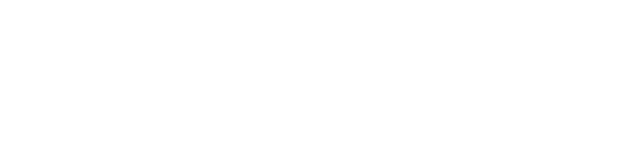
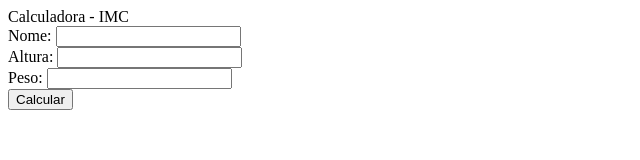
Before and after one commit to emerson-garcao/Calculator-IMC, a plain HTML site: page calculator_IMC/index.html in a window 1280 px wide. Shown: the whole page, without its empty margins (0-640 px from the left). Drawn offline with Linux system fonts and the light colour scheme.

Commit message:
Criação do formulário de preenchimento

```diff
--- a/calculator_IMC/index.html
+++ b/calculator_IMC/index.html
@@ -6,6 +6,24 @@
     <title>Calculator IMC</title>
 </head>
 <body>
+    <main>
+        <div class="container">
+            <div class="title">Calculadora - IMC</div>
+            <div class="input">
+                <label>Nome: </label>
+                <input type="text" id="nome">
+            </div>
+            <div class="input">
+                <label>Altura: </label>
+                <input type="number" id="altura">
+            </div>
+            <div class="input">
+                <label>Peso: </label>
+                <input type="number" id="peso">
+            </div>
+            <button id="calcular">Calcular</button>
 
+        </div>
+    </main>
 </body>
 </html>
```
